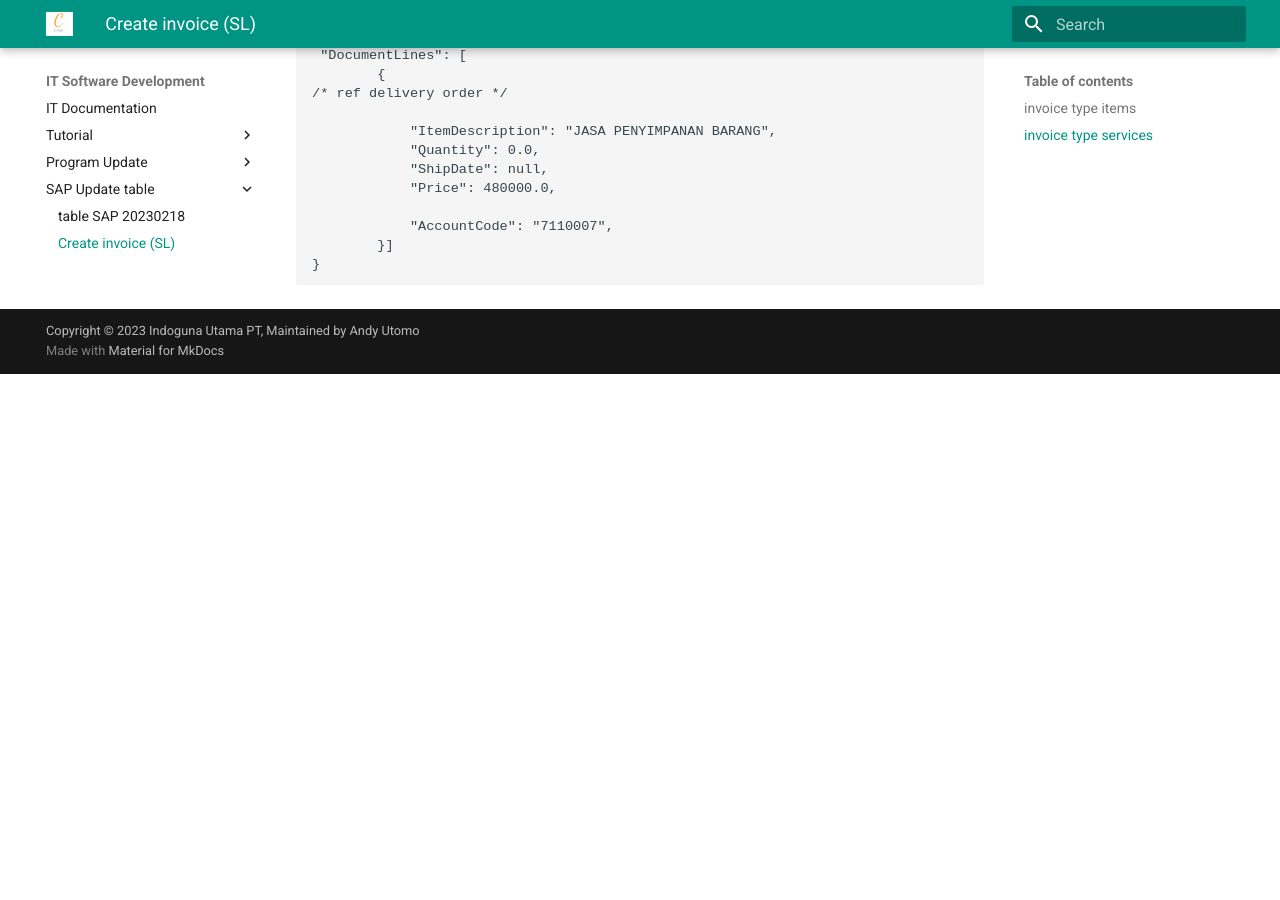
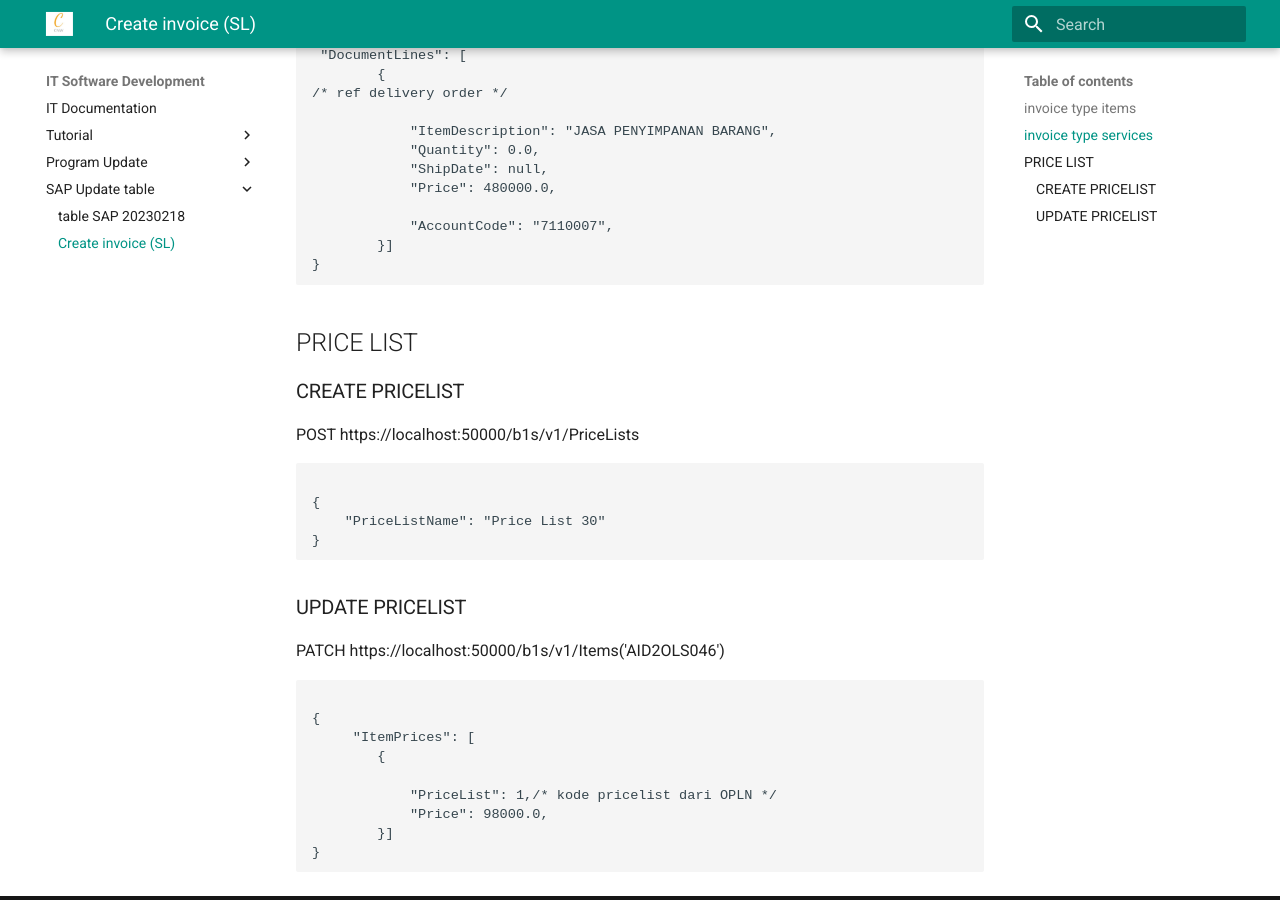
Before and after one commit to andyut/itdocs, an MkDocs documentation site: the page built from docs/20230220.md, in a window 1280 px wide and 900 px high, scrolled down 1247 px. Built offline with MkDocs 1.6.1 and Material for MkDocs 9.7.7, drawn with Linux system fonts in a browser that asks for light colours; before the commit the page ends 1621 px from its top, so only the background shows below that.

Commit message:
update pricelist

````diff
--- a/docs/20230220.md
+++ b/docs/20230220.md
@@ -80,3 +80,35 @@
 }
 
 ```
+
+
+## PRICE LIST
+
+### CREATE PRICELIST
+
+POST https://localhost:50000/b1s/v1/PriceLists
+
+```json
+
+{
+    "PriceListName": "Price List 30"
+}
+```
+
+
+### UPDATE PRICELIST
+
+PATCH https://localhost:50000/b1s/v1/Items('AID2OLS046')
+
+
+```json
+
+{
+     "ItemPrices": [
+        {
+
+            "PriceList": 1,/* kode pricelist dari OPLN */
+            "Price": 98000.0,
+        }]
+}
+```
````
